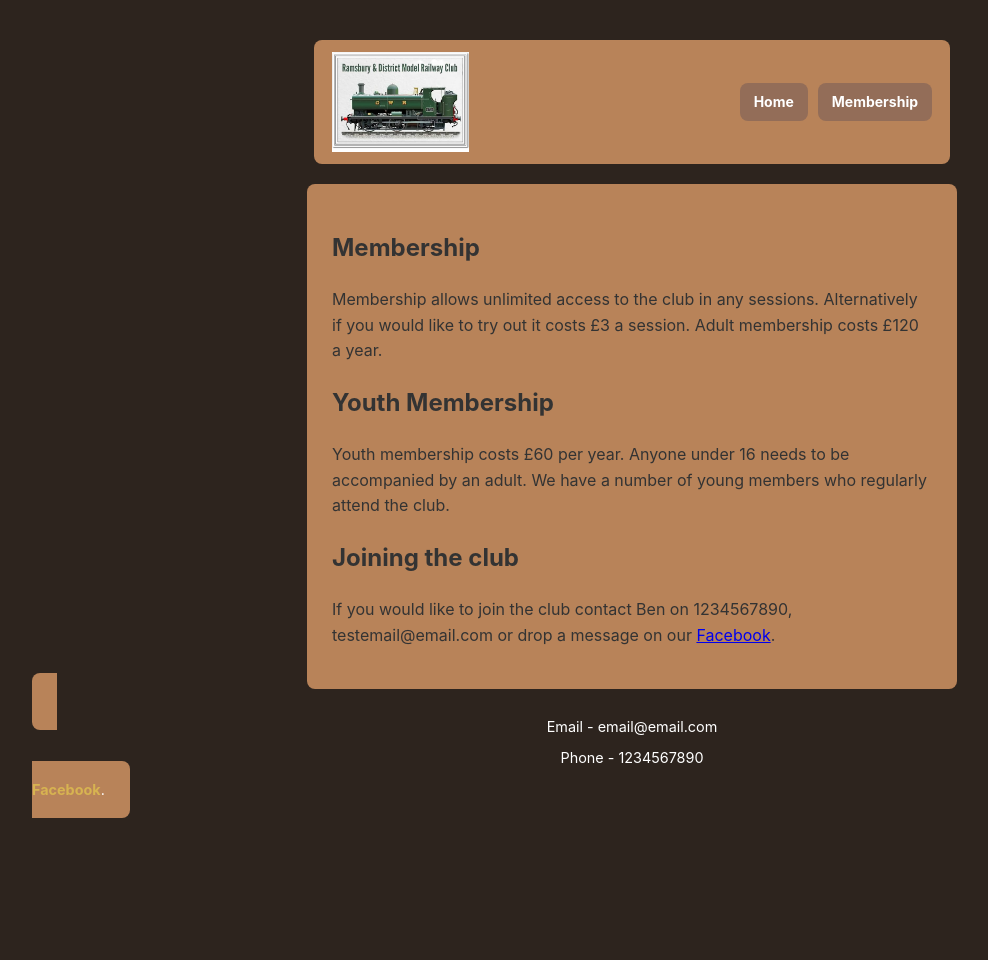
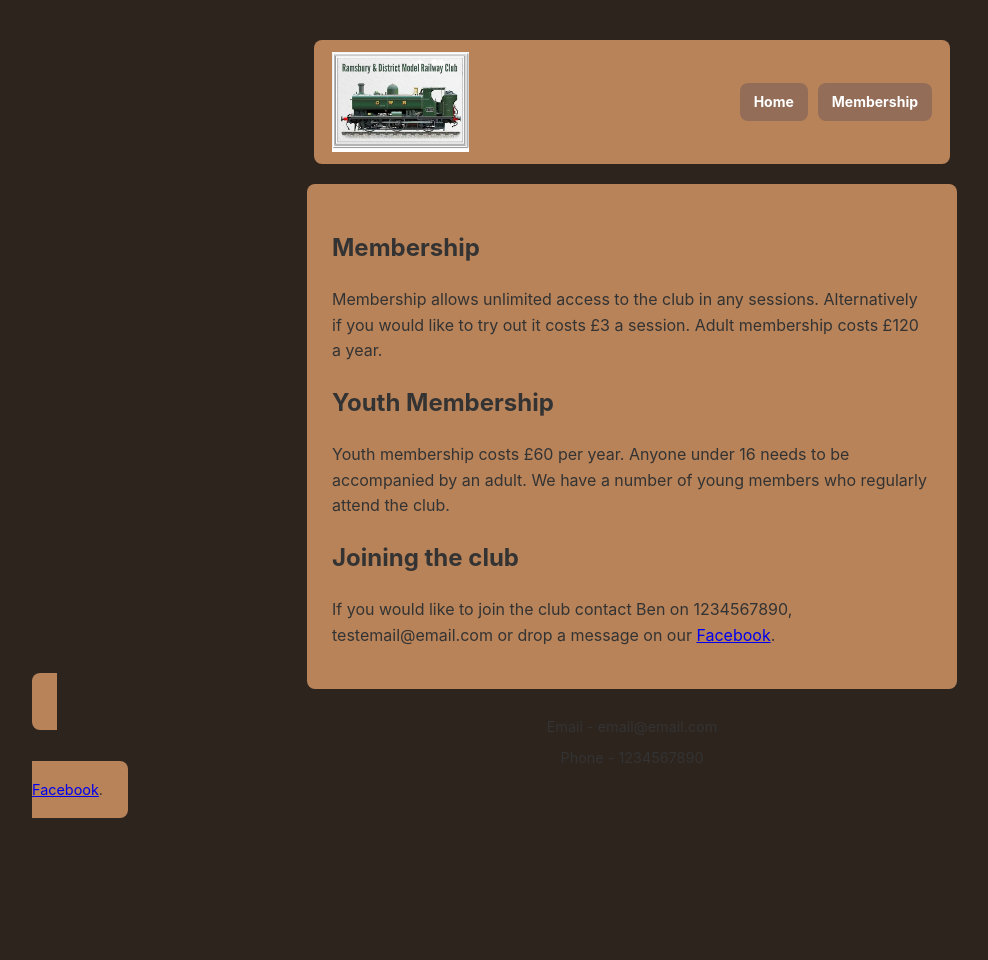
Before and after one commit to Henspenst/rdmrc-website, a Jekyll site: the page built from Pages/membership.md, in a window 1280 px wide. Shown: the whole page, without its empty margins (8-996 px from the left). Built offline with Jekyll 4.4.1, drawn with Linux system fonts in a browser that asks for light colours.

Commit message:
Fixed the fb link style

```diff
--- a/assets/css/style.css
+++ b/assets/css/style.css
@@ -29,7 +29,6 @@ html, body {
   border-radius: var(--bevel);
   text-align: center;
   font-size: 0.9em;
-  color: var(--text-light);
   box-sizing: border-box;
 }
 
@@ -38,10 +37,7 @@ html, body {
 }
 
 .footer a {
-  color: var(--accent-color);
-  text-decoration: none;
-  font-weight: bold;
-  transition: filter 0.2s ease;
+  margin: 0 0 8px 0;
 }
 
 .footer a:hover {
```
